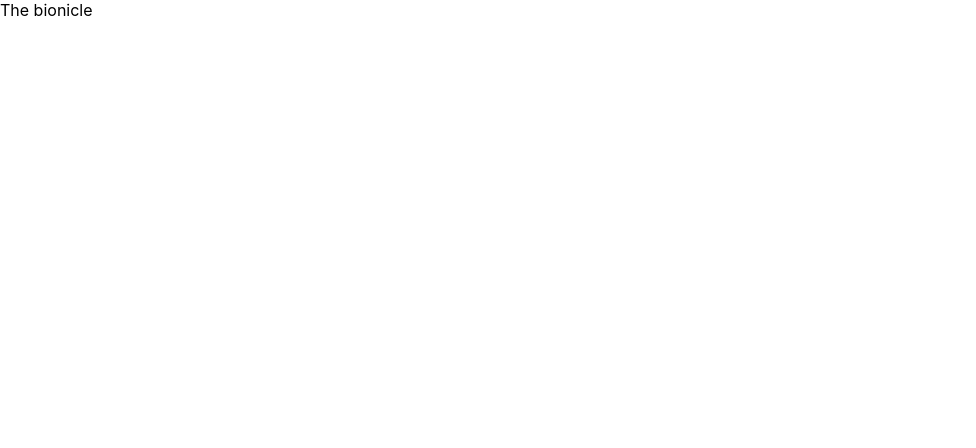
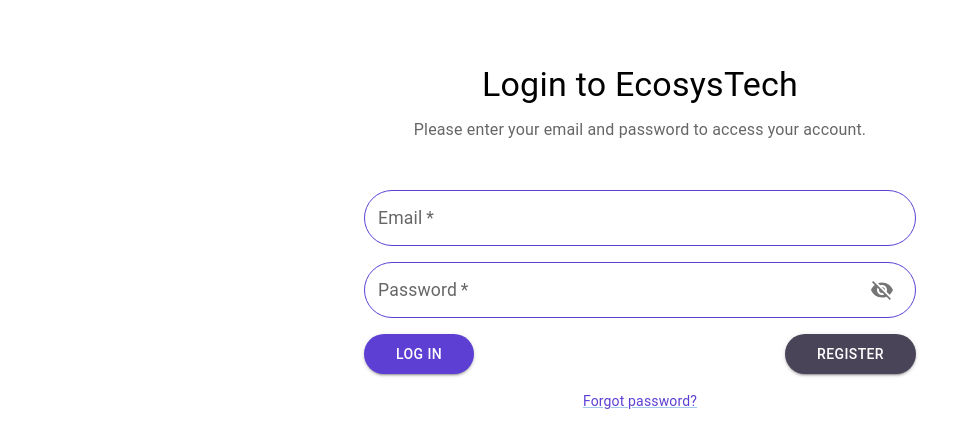
Before and after one commit to Nanthesh/Bionicle, a React (Create React App) app: page / in a window 1280 px wide. Shown: the top 448 px of the page, without its empty margins (0-976 px from the left). Built offline with nearby package versions, Linux system fonts and the light colour scheme.

Commit message:
signin page committed

```diff
--- a/package.json
+++ b/package.json
@@ -5,6 +5,7 @@
   "dependencies": {
     "@emotion/react": "^11.13.3",
     "@emotion/styled": "^11.13.0",
+    "@mui/icons-material": "^6.1.3",
     "@mui/material": "^6.1.2",
     "@testing-library/jest-dom": "^5.17.0",
     "@testing-library/react": "^13.4.0",
@@ -12,7 +13,8 @@
     "express": "^4.21.0",
     "react": "^18.3.1",
     "react-dom": "^18.3.1",
-    "react-scripts": "5.0.1",
+    "react-router-dom": "^6.27.0",
+    "react-scripts": "^5.0.1",
     "web-vitals": "^2.1.4"
   },
   "scripts": {
--- a/src/App.js
+++ b/src/App.js
@@ -1,9 +1,11 @@
-import React from 'react'
+import React from 'react';
+//import { BrowserRouter as Router, Routes, Route } from 'react-router-dom';
+import Signin from './Components/Signin';
 
 const App = () => {
   return (
-    <div>The bionicle</div>
-  )
-}
+<Signin/>
+  );
+};
 
-export default App
+export default App;
--- a/src/Components/Signin.jsx
+++ b/src/Components/Signin.jsx
@@ -0,0 +1,180 @@
+import React, { useState } from 'react';
+import {
+  TextField,
+  Button,
+  Typography,
+  Grid,
+  Link,
+  Container,
+  Box,
+  IconButton,
+} from '@mui/material';
+import Visibility from '@mui/icons-material/Visibility';
+import VisibilityOff from '@mui/icons-material/VisibilityOff';
+
+const Signin = () => {
+  const [email, setEmail] = useState('');
+  const [password, setPassword] = useState('');
+  const [error, setError] = useState(''); // State for error handling
+  const [showPassword, setShowPassword] = useState(false);
+
+  const handleEmailChange = (event) => {
+    setEmail(event.target.value);
+    setError(''); // Clear error when the user types
+  };
+
+  const handlePasswordChange = (event) => {
+    setPassword(event.target.value);
+    setError('');
+  };
+
+  const handleSubmit = (event) => {
+    event.preventDefault();
+
+    // Simple email validation
+    const emailRegex = /^[^\s@]+@[^\s@]+\.[^\s@]+$/;
+
+    // Validate email
+    if (!emailRegex.test(email)) {
+      setError('Please enter a valid email address.');
+      return;
+    }
+
+    console.log('Email:', email);
+    console.log('Password:', password);
+  };
+
+  const handlePasswordVisibility = () => {
+    setShowPassword(!showPassword);
+  };
+
+  return (
+    <Container maxWidth="sm" sx={{ mt: 8 }}>
+      <Box textAlign="center" mb={4}>
+        <Typography variant="h4" gutterBottom>
+          Login to EcosysTech
+        </Typography>
+        <Typography variant="body1" color="textSecondary">
+          Please enter your email and password to access your account.
+        </Typography>
+      </Box>
+      <form onSubmit={handleSubmit}>
+        <Grid container spacing={2} mt={2}>
+          <Grid item xs={12}>
+            <TextField
+              required
+              fullWidth
+              id="email"
+              label="Email"
+              name="email"
+              autoComplete="email"
+              placeholder="youremail@example.com" // placeholder text
+              value={email}
+              onChange={handleEmailChange}
+              error={Boolean(error)} // Set error prop
+              helperText={error} // Display error message
+              sx={{
+                borderRadius: '50px',  // Rounded corners
+                '& .MuiOutlinedInput-root': {
+                  borderRadius: '50px', // Rounded corners for input
+                },
+                '& .MuiInputLabel-root': {
+                  fontSize: '1.1rem',  // Adjust font size for label
+                },
+                '& .MuiOutlinedInput-notchedOutline': {
+                  borderColor: '#5D3FD3',  // Color of the border
+                },
+                '&:hover .MuiOutlinedInput-notchedOutline': {
+                  borderColor: '#4b2fc4',  // Hover color of the border
+                },
+                '& .MuiOutlinedInput-root.Mui-focused .MuiOutlinedInput-notchedOutline': {
+                  borderColor: '#5D3FD3',  // Focus color of the border
+                },
+              }}
+            />
+          </Grid>
+          <Grid item xs={12}>
+            <TextField
+              required
+              fullWidth
+              id="password"
+              label="Password"
+              type={showPassword ? 'text' : 'password'}
+              name="password"
+              autoComplete="current-password"
+              placeholder="Enter your password" // Add placeholder text here
+              value={password}
+              onChange={handlePasswordChange}
+              sx={{
+                borderRadius: '50px',  // Rounded corners
+                '& .MuiOutlinedInput-root': {
+                  borderRadius: '50px', // Rounded corners for input
+                },
+                '& .MuiInputLabel-root': {
+                  fontSize: '1.1rem',  // Adjust font size for label
+                },
+                '& .MuiOutlinedInput-notchedOutline': {
+                  borderColor: '#5D3FD3',  // Color of the border
+                },
+                '&:hover .MuiOutlinedInput-notchedOutline': {
+                  borderColor: '#4b2fc4',  // Hover color of the border
+                },
+                '& .MuiOutlinedInput-root.Mui-focused .MuiOutlinedInput-notchedOutline': {
+                  borderColor: '#5D3FD3',  // Focus color of the border
+                },
+              }}
+              InputProps={{
+                endAdornment: (
+                  <IconButton onClick={handlePasswordVisibility}>
+                    {showPassword ? <Visibility /> : <VisibilityOff />}
+                  </IconButton>
+                ),
+              }}
+            />
+          </Grid>
+          <Grid item xs={12}>
+            <Box display="flex" justifyContent="space-between" alignItems="center">
+              <Button
+                type="submit"
+                variant="contained"
+                sx={{
+                  backgroundColor: '#5D3FD3',
+                  borderRadius: '50px', // Rounded edges
+                  paddingX: 4, // Horizontal padding
+                  paddingY: 1,  // Vertical padding
+                  ':hover': {
+                    backgroundColor: '#4b2fc4', // Hover color
+                  },
+                }}
+              >
+                Log In
+              </Button>
+              <Button
+                href="/register"
+                variant="contained"
+                sx={{
+                  backgroundColor: '#4A4458',
+                  borderRadius: '50px', // Rounded edges
+                  paddingX: 4, // Horizontal padding
+                  paddingY: 1,  // Vertical padding
+                  ':hover': {
+                    backgroundColor: '#3b3748', // Hover color
+                  },
+                }}
+              >
+                Register
+              </Button>
+            </Box>
+          </Grid>
+          <Grid item xs={12} textAlign="center">
+            <Link href="#" variant="body2" sx={{ color: '#5D3FD3' }}>
+              Forgot password?
+            </Link>
+          </Grid>
+        </Grid>
+      </form>
+    </Container>
+  );
+};
+
+export default Signin;
```
Also changed, not shown: src/Components/ecologo.png (added), 1 other file (tests, documents, lock files or other folders).
